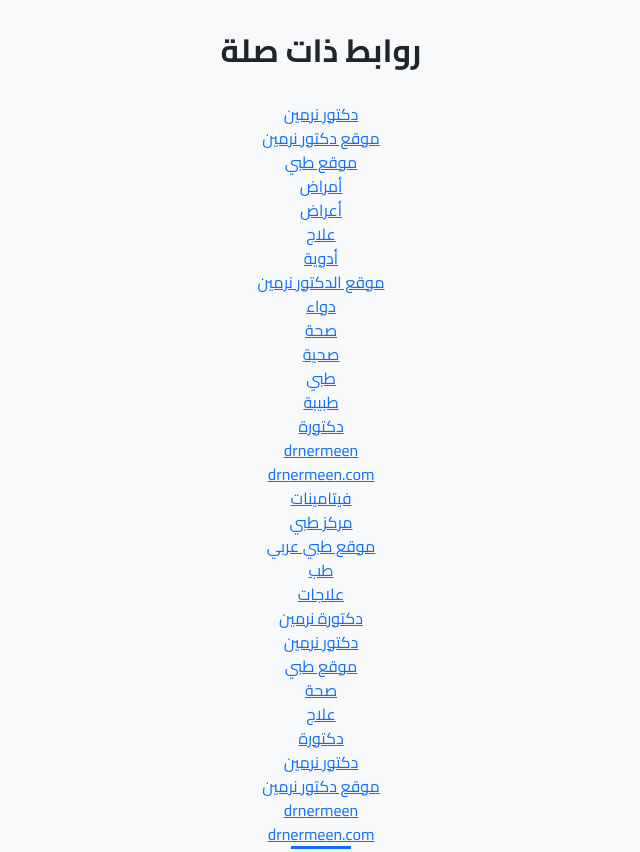
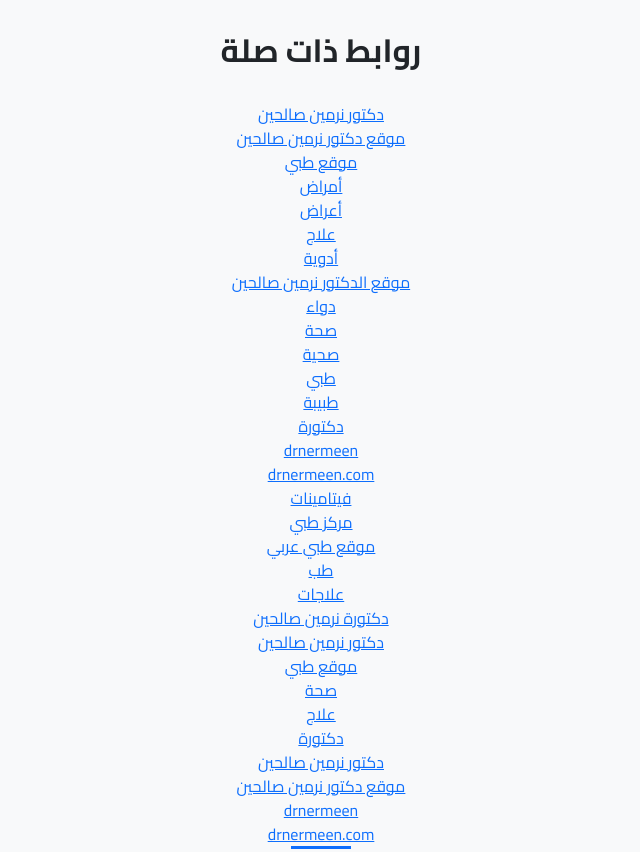
Before and after one commit to drnermeen/drnermeen.github.com, a plain HTML site: page index.html in a window 1280 px wide. Shown: the part 1140-1992 px from the top of the page, without its empty margins (319-959 px from the left). Drawn offline with nearby package versions, Linux system fonts and the light colour scheme.

Commit message:
Update index.html

```diff
--- a/index.html
+++ b/index.html
@@ -102,9 +102,9 @@
             <div class="text-center mb-5">
             <h2 class="fw-bold">روابط ذات صلة</h2>
                 <br>
-<a href="https://challonge.com/events/drnermeen">دكتور نرمين</a>
+<a href="https://challonge.com/events/drnermeen">دكتور نرمين صالحين</a>
 <br>
-<a href="https://md.darmstadt.ccc.de/2IxWqleeQYaBEvRfMZNdFQ">موقع دكتور نرمين</a>
+<a href="https://md.darmstadt.ccc.de/2IxWqleeQYaBEvRfMZNdFQ">موقع دكتور نرمين صالحين</a>
 <br>
 <a href="https://dasauge.de/-drnermeen/">موقع طبي</a>
 <br>
@@ -116,7 +116,7 @@
 <br>
 <a href="https://jobs.lifewest.edu/employer/drnermeen/">أدوية</a>
 <br>
-<a href="https://mikropragmata.lifo.gr/meli/drnermeen/profile/">موقع الدكتور نرمين</a>
+<a href="https://mikropragmata.lifo.gr/meli/drnermeen/profile/">موقع الدكتور نرمين صالحين</a>
 <br>
 <a href="https://www.magcloud.com/user/drnermeen">دواء</a>
 <br>
@@ -144,9 +144,9 @@
 <br>
 <a href="https://www.slmath.org/people/97657?reDirectFrom=link">علاجات</a>
 <br>
-<a href="https://taz.de/!ku394667/">دكتورة نرمين</a>
+<a href="https://taz.de/!ku394667/">دكتورة نرمين صالحين</a>
 <br>
-<a href="https://i.techbang.com/users/drnermeen">دكتور نرمين</a>
+<a href="https://i.techbang.com/users/drnermeen">دكتور نرمين صالحين</a>
 <br>
 <a href="https://topmate.io/dr_nermeen">موقع طبي</a>
 <br>
@@ -156,9 +156,9 @@
 <br>
 <a href="https://zcal.co/drnermeen">دكتورة</a>
 <br>
-<a href="https://drnermeen.com">دكتور نرمين</a>
+<a href="https://drnermeen.com">دكتور نرمين صالحين</a>
 <br>
-<a href="https://drnermeen.com">موقع دكتور نرمين</a>
+<a href="https://drnermeen.com">موقع دكتور نرمين صالحين</a>
 <br>
 <a href="https://drnermeen.com">drnermeen</a>
 <br>
```
